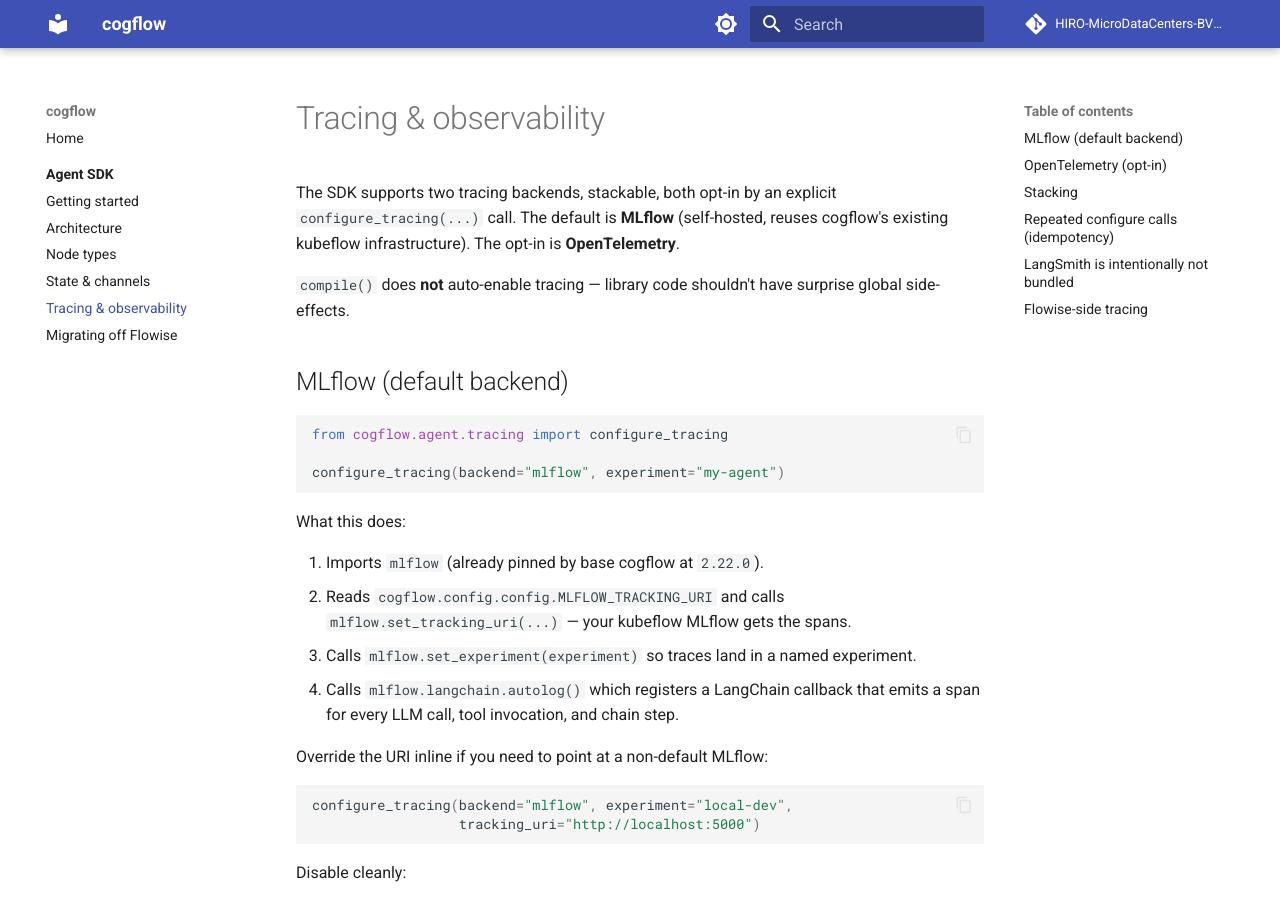
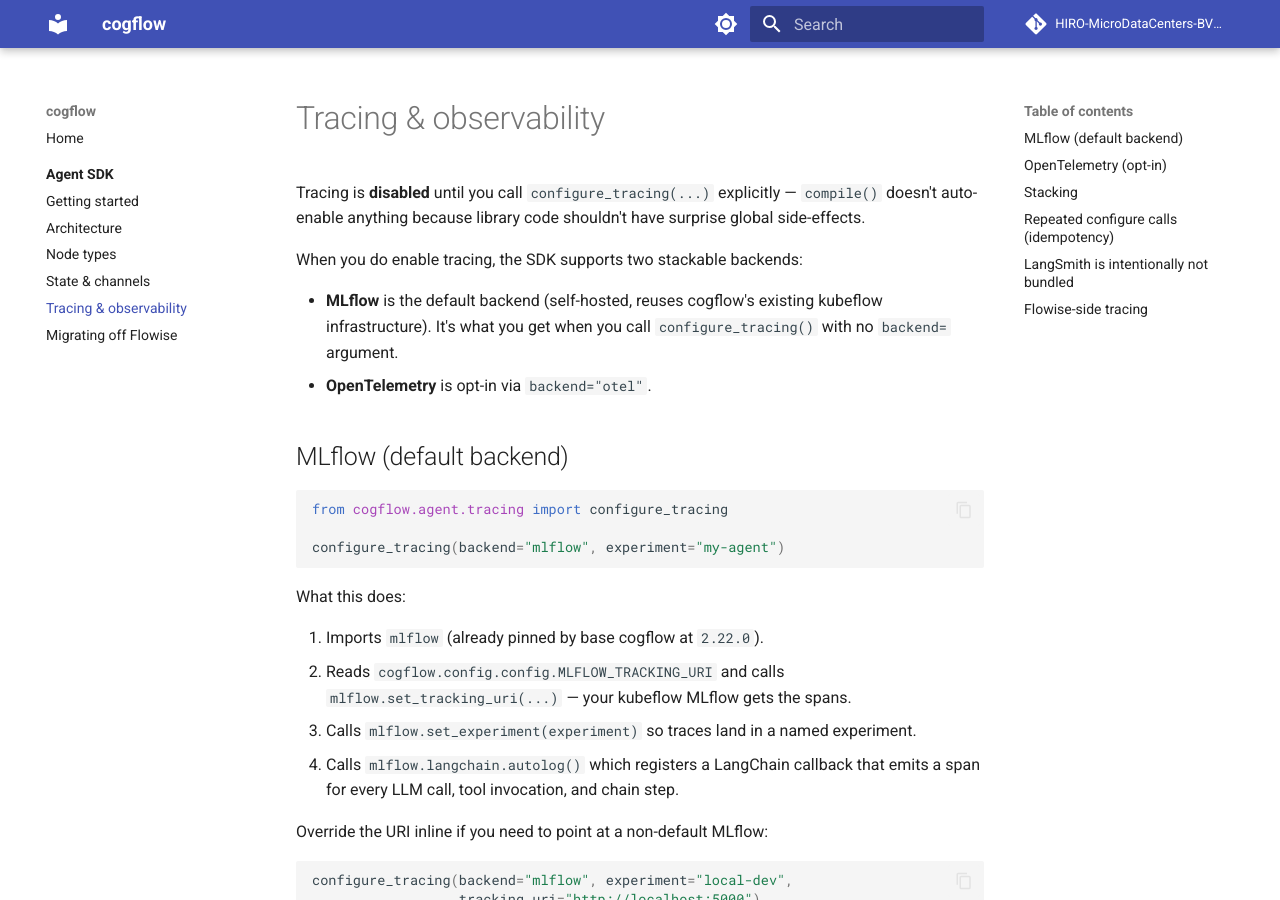
Before and after one commit to HIRO-MicroDataCenters-BV/cogflow, an MkDocs documentation site: the page built from docs/agent/tracing.md, in a window 1280 px wide and 900 px high. Built offline with MkDocs 1.6.1 and Material for MkDocs 9.7.7, drawn with Linux system fonts in a browser that asks for light colours; comment, search, counter and statistics services are not loaded; some of the changed text lies outside the part shown.

Commit message:
docs: address Copilot review round 2 on PR #97
- docs/agent/index.md: fix the ``compile.to_flowise(g.ir, path)``
  example to ``compile.to_flowise.to_file(g.ir, path)``. ``to_flowise``
  is a module, not a callable — the original would have raised
  ``TypeError`` for any reader who tried it verbatim.
- docs/agent/tracing.md: rephrase the opening so it's clear tracing is
  **off** until ``configure_tracing(...)`` is called explicitly.
  Previous wording could be misread as "MLflow tracing is on by
  default", which is wrong — MLflow is just the default *backend*
  selected when you enable.
- docs/agent/tracing.md: replace ``CF`` with ``cogflow`` in the
  LangSmith section. The rest of the docs use ``cogflow`` /
  ``Cognitive Framework`` consistently; ``CF`` was a one-off shorthand
  that broke the convention.

```diff
--- a/docs/agent/tracing.md
+++ b/docs/agent/tracing.md
@@ -1,12 +1,15 @@
 # Tracing & observability
 
-The SDK supports two tracing backends, stackable, both opt-in by an
-explicit `configure_tracing(...)` call. The default is **MLflow**
-(self-hosted, reuses cogflow's existing kubeflow infrastructure). The
-opt-in is **OpenTelemetry**.
+Tracing is **disabled** until you call `configure_tracing(...)`
+explicitly — `compile()` doesn't auto-enable anything because library
+code shouldn't have surprise global side-effects.
 
-`compile()` does **not** auto-enable tracing — library code shouldn't
-have surprise global side-effects.
+When you do enable tracing, the SDK supports two stackable backends:
+
+- **MLflow** is the default backend (self-hosted, reuses cogflow's
+  existing kubeflow infrastructure). It's what you get when you call
+  `configure_tracing()` with no `backend=` argument.
+- **OpenTelemetry** is opt-in via `backend="otel"`.
 
 ## MLflow (default backend)
 
```
Also changed, not shown: other parts of docs/agent/tracing.md (+4 -4 lines), docs/agent/index.md (+1 -1 lines).
